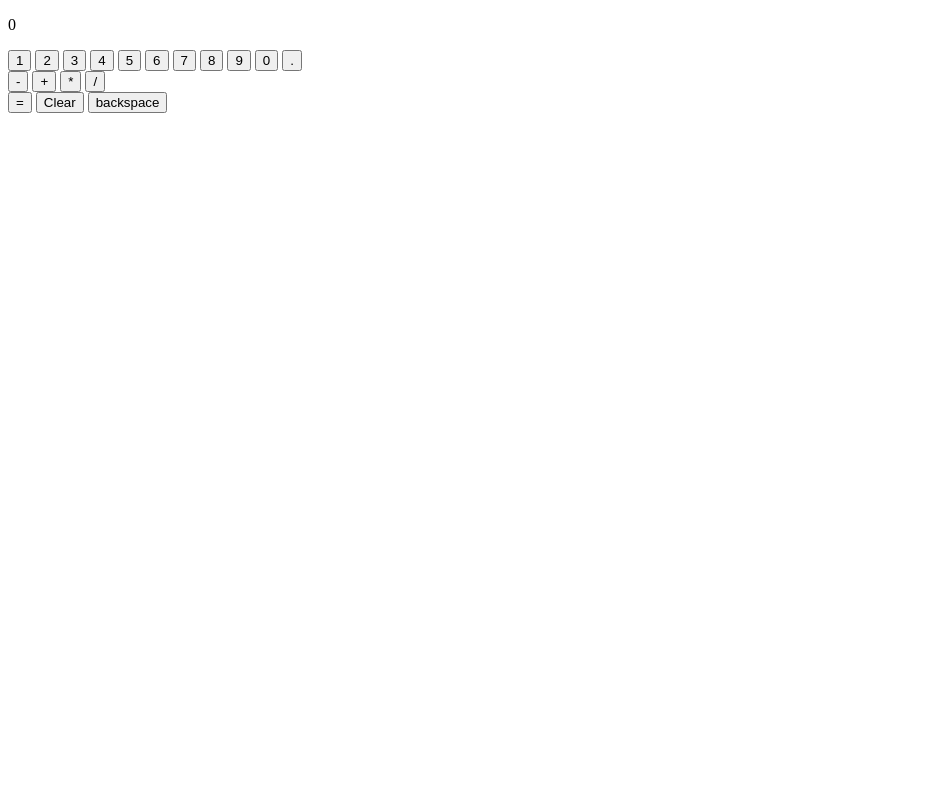
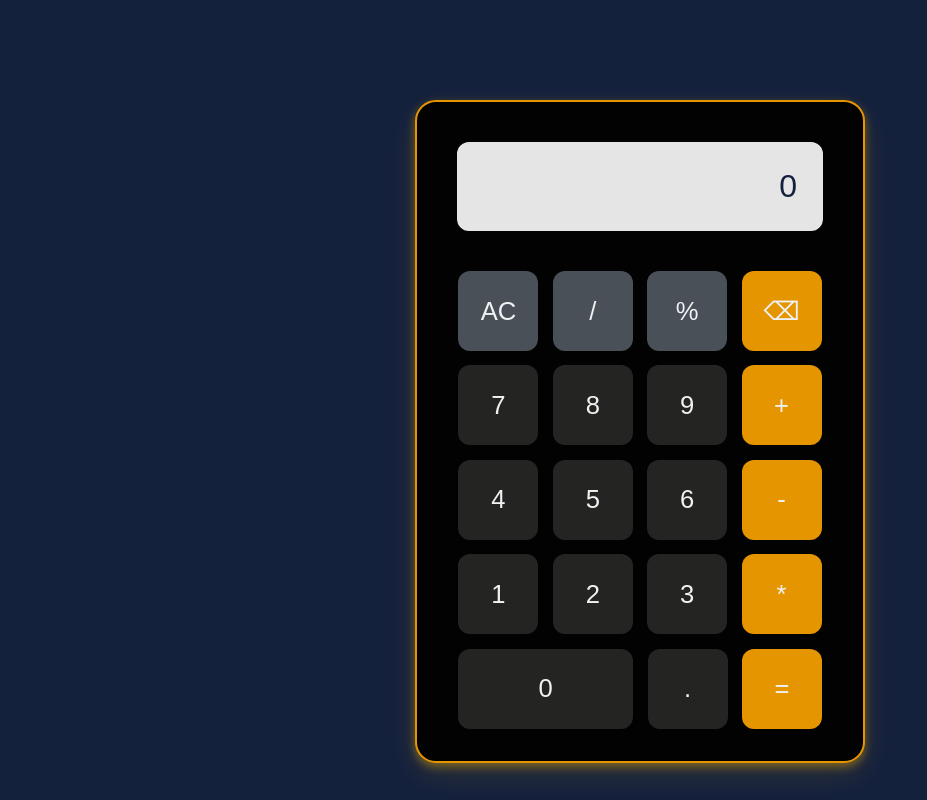
Before and after one commit to Eris141/TOP-Project-Calculator, a plain HTML site: page index.html in a window 1280 px wide. Shown: the whole page, without its empty margins (0-927 px from the left). Drawn offline with Linux system fonts and the light colour scheme.

Commit message:
feat: Added styling with css, COMPLETE(till other bugs show up)

```diff
--- a/index.html
+++ b/index.html
@@ -12,33 +12,35 @@
     <div class="display-div">
       <p class="display"></p>
     </div>
-    <div class="number-btn-div">
+    <div class="button-div">
+
+      <button class="clear-btn top">AC</button>
+      <button class="operator top">/</button>
+      <button class="operator top">%</button>
+      <button class="backspace left">⌫</button>
+      <button class="btn">7</button>
+      <button class="btn">8</button>
+      <button class="btn">9</button>
+      <button class="operator left">+</button>
+      <button class="btn">4</button>
+      <button class="btn">5</button>
+      <button class="btn">6</button>
+      <button class="operator left">-</button>
       <button class="btn">1</button>
       <button class="btn">2</button>
       <button class="btn">3</button>
-      <button class="btn">4</button>
-      <button class="btn">5</button>
-      <button class="btn">6</button>
-      <button class="btn">7</button>
-      <button class="btn">8</button>
-      <button class="btn">9</button>
-      <button class="btn">0</button>
+      <button class="operator left">*</button>
+
+
+
+
+      <button id="zero" class="btn">0</button>
       <button class="btn">.</button>
-    </div>
+      <button class="equal-btn left">=</button>
 
-    <div class="operators-div">
-      <button class="operator">-</button>
-      <button class="operator">+</button>
-      <button class="operator">*</button>
-      <button class="operator">/</button>
-    </div>
-    <div class="clear-div">
-      <button class="equal-btn">=</button>
-      <button class="clear-btn">Clear</button>
-      <button class="backspace">backspace</button>
     </div>
   </div>
 
-  <script src="script.js"></script>
-</body>
-</html>
+    <script src="script.js"></script>
+  </body>
+  </html>
--- a/script.js
+++ b/script.js
@@ -15,6 +15,7 @@ function divide(a, b) {
     return "Cant divide by 0";
   } else { return a / b; }
 }
+function remaining(a, b) {return a % b};
 
 let firstNumber = "";
 let secondNumber = "";
@@ -40,6 +41,9 @@ function operator(firstNumber, operators, secondNumber) {
     case "/":
       results = divide(firstNumber, secondNumber);
       break;
+    case "%":
+      results = remaining(firstNumber, secondNumber);
+      break
   }
 
    if (results === Number(results)) {
--- a/styles/style.css
+++ b/styles/style.css
@@ -0,0 +1,88 @@
+*, *::before, *::after {
+  box-sizing: border-box;
+  font-family: Arial, Helvetica, sans-serif;
+  font-weight: normal;
+}
+
+body {
+  display: flex;
+  justify-content: center;
+  align-items: center;
+  flex-direction: column;
+  margin-top: 100px;
+  background: #14213D;
+}
+
+.calculator-div  {
+  display: flex;
+  justify-content: center;
+  align-content: center;
+  flex-direction: column;
+  max-width: 450px;
+  max-height: fit-content;
+  background-color: #020202;
+  border: solid 2px #e59500;
+  box-shadow: 0 4px 10px 0 rgba(255, 183, 3, 0.4), 0 12px 32px 0 rgba(255, 183, 3, 0.11);
+  border-radius: 21px;
+  padding: 16px;
+
+}
+
+.display-div {
+  display: flex;
+  justify-content: right;
+  background-color: #e5e5e5;
+  border-radius: 12px;
+  border: solid 2px #e5e5e5;
+  padding: 24px 24px 24px 24px;
+  margin: 24px;
+}
+
+.display {
+  font-size: 2rem;
+  margin: 0px;
+  color: #14213d;
+}
+
+button {
+  width: 80px;
+  height: 80px;
+  border-radius: 12px;
+  border: none;
+  cursor: pointer;
+  font-size: 1.6rem;
+  outline: none;
+  background-color:#242423;
+  color: #eff1f3;
+}
+
+button:hover {
+  background-color:#1b1915;
+  color: #e59500;
+  border: solid 2px #e59500;
+}
+
+.button-div {
+  display: flex;
+  margin: 16px;
+  justify-content: center;
+  flex-wrap: wrap;
+  gap: 0.9rem;
+}
+
+#zero {
+  width: 175px;
+}
+
+.top {
+  background-color: #495057;
+}
+
+.left {
+  background-color:  #e59500;
+}
+
+.name-text {
+  margin-top: 64px;
+  color: #e5e5e5;
+}
```
